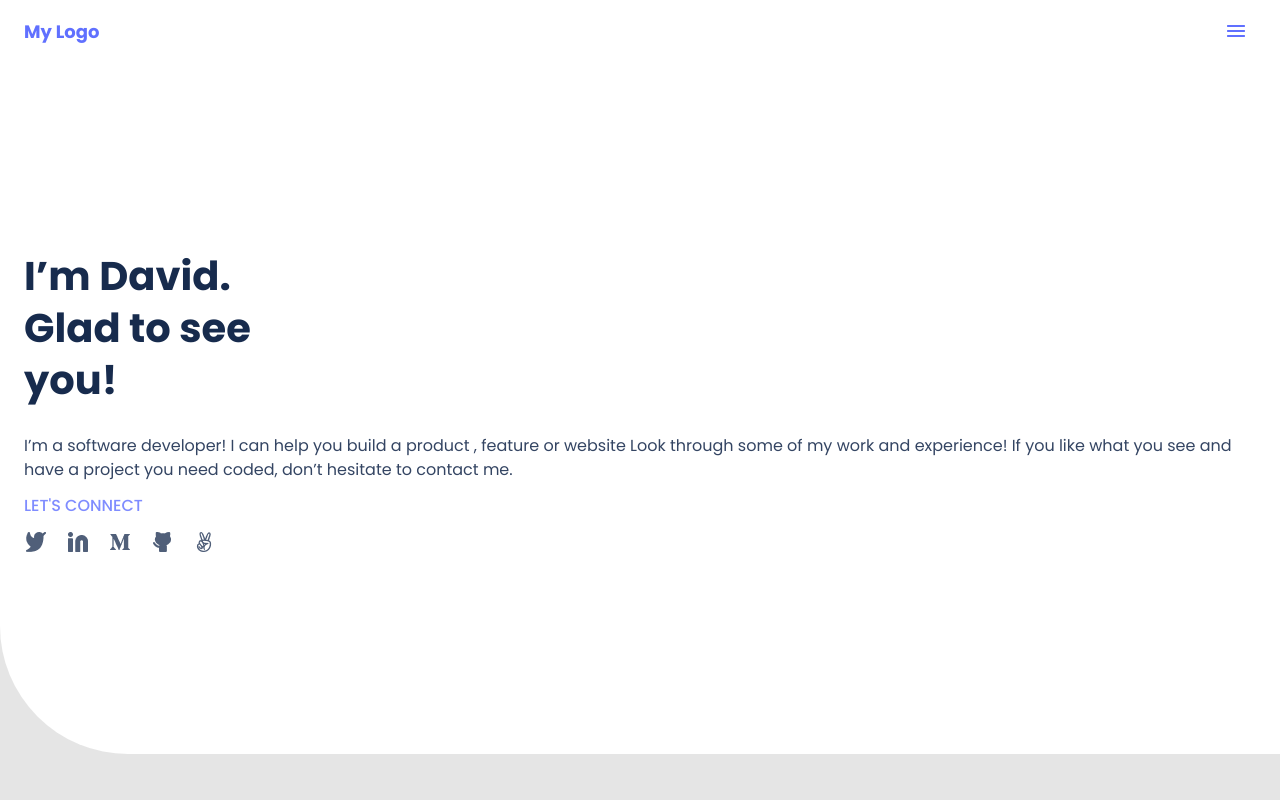
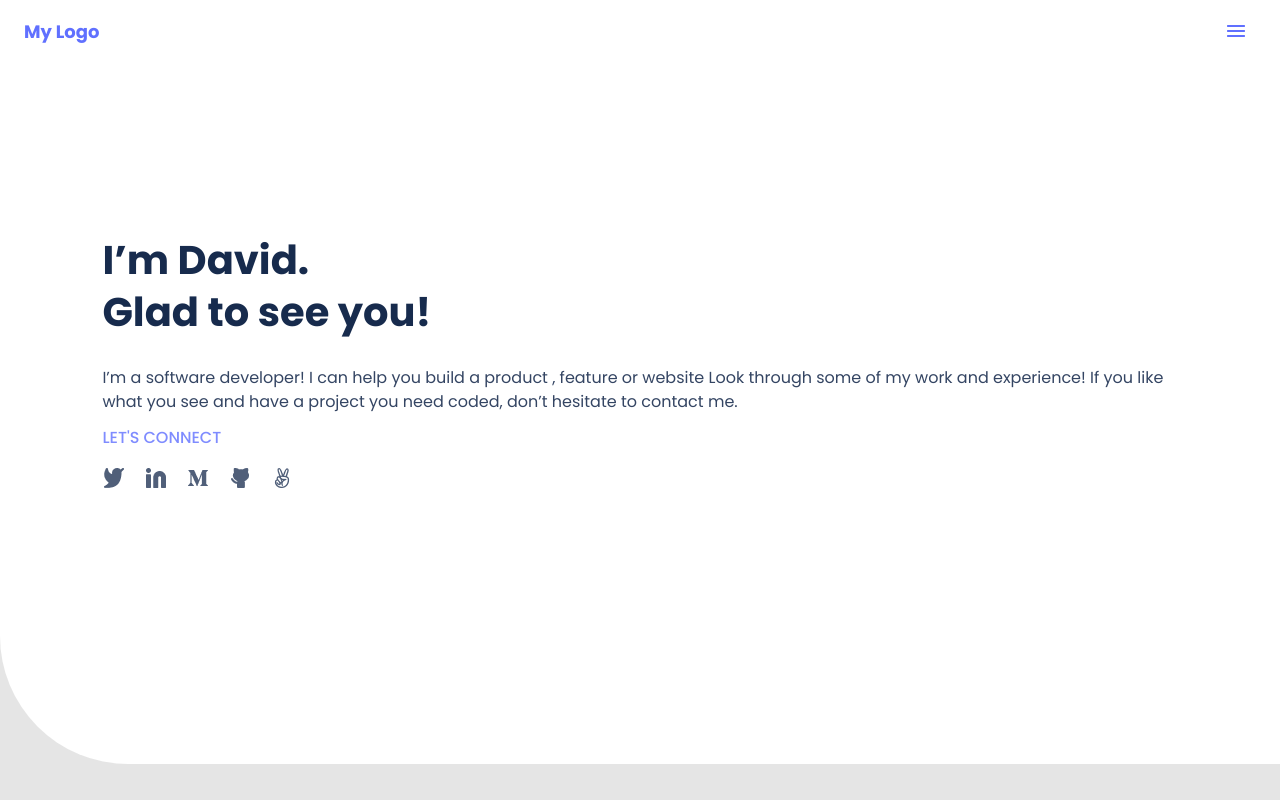
Before and after one commit to MasterLeiva/DavidLeiva-Portfolio, a plain HTML site: page index.html in a window 1280 px wide. Drawn offline with Linux system fonts and the light colour scheme.

Commit message:
Implemented changes

```diff
--- a/index.html
+++ b/index.html
@@ -10,6 +10,7 @@
   <body>
 
     <!-- Main navigation bar or toolbar -->
+    <header>
       <nav>
         <div class="logo"><a href="#">My Logo</a></div>
         <div class="menu-nav">
@@ -21,10 +22,11 @@
           </ul>
         </div>
       </nav>
+    </header>
 
     <!-- Headline Section -->
-    <header>
-      <h1>I’m David.<br>Glad to see<br>you!</h1>
+    <section class="headline">
+      <h1>I’m David.<br>Glad to see you!</h1>
       <p>I’m a software developer! I can help you build a product , feature or website Look through some of my work and experience! If you like what you see and have a project you need coded, don’t hesitate to contact me.</p>
       <a class="connect">LET'S CONNECT</a>
       <ul>
@@ -34,6 +36,6 @@
         <li><a href="https://github.com/MasterLeiva"><img src="img/github-icon.png" alt="GitHub icon" class="icon"/></a></li>
         <li><a><img src="img/angelist-icon.png" alt="Angelist icon" class="icon"/></a></li>
       </ul>
-    </header>
+    </section>
   </body>
 </html>
--- a/style.css
+++ b/style.css
@@ -56,21 +56,22 @@ nav {
 }
 
 /* Headline Design */
-header {
+.headline {
   display: flex;
   flex-direction: column;
   justify-content: center;
-  height: 680px;
+  height: 600px;
   background-color: white;
   margin-top: 8vh;
   border-bottom-left-radius: 8em;
-  padding: 0 24px 10px 24px;
+  padding: 0 8vw 100px 8vw;
   background-image: url(img/header-background.png);
-  background-position: 50% 50%;
+  background-size: 100%;
+  background-position-y: 20%;
   background-repeat: no-repeat;
 }
 
-header h1 {
+.headline h1 {
   font-family: 'Poppins', sans-serif;
   font-weight: 700;
   font-size: 2.5em;
@@ -79,7 +80,7 @@ header h1 {
   margin: 0 0 12px 0;
 }
 
-header p {
+.headline p {
   font-family: 'Poppins', sans-serif;
   font-weight: 400;
   font-size: 1em;
@@ -94,15 +95,15 @@ header p {
   font-size: 1em;
   line-height: 24px;
   color: #7f8cff;
-  margin-bottom: 12px;
+  margin-bottom: 16px;
 }
 
-header ul {
+.headline ul {
   display: flex;
   padding: 0;
   margin: 0;
 }
 
-header ul li {
+.headline ul li {
   padding-right: 18px;
 }
```
Lines whose indentation alone changed are shown as unchanged.
